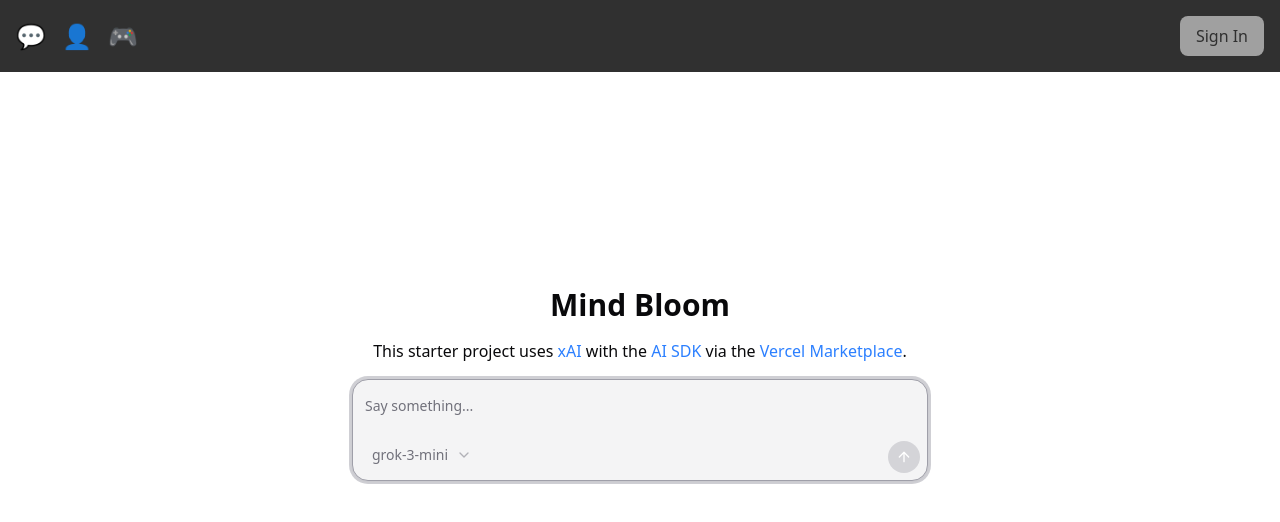
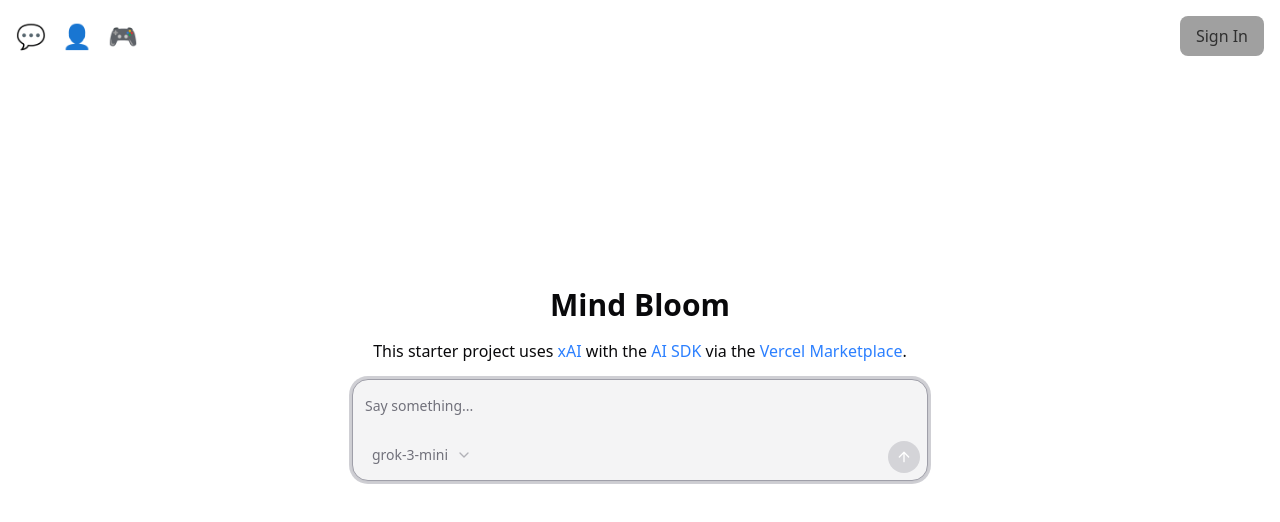
Before and after one commit to workbykait/ai-sdk-starter-xai, a Next.js app: page / in a window 1280 px wide. Shown: the top 522 px of the page. Built offline with nearby package versions, Linux system fonts and the light colour scheme; what @ai-sdk/xai would draw is missing.

Commit message:
Update header.tsx

```diff
--- a/components/header.tsx
+++ b/components/header.tsx
@@ -2,7 +2,7 @@ import Link from "next/link";
 
 export const Header = () => {
   return (
-    <div className="fixed right-0 left-0 w-full top-0 bg-[#303030] text-[#F7F7F7]">
+    <div className="fixed right-0 left-0 w-full top-0 text-[#303030]">
       <div className="flex justify-between items-center p-4">
         <div className="flex flex-row items-center gap-4">
           <Link href="/chat" className="text-2xl hover:text-[#E0E0E0]">
```
